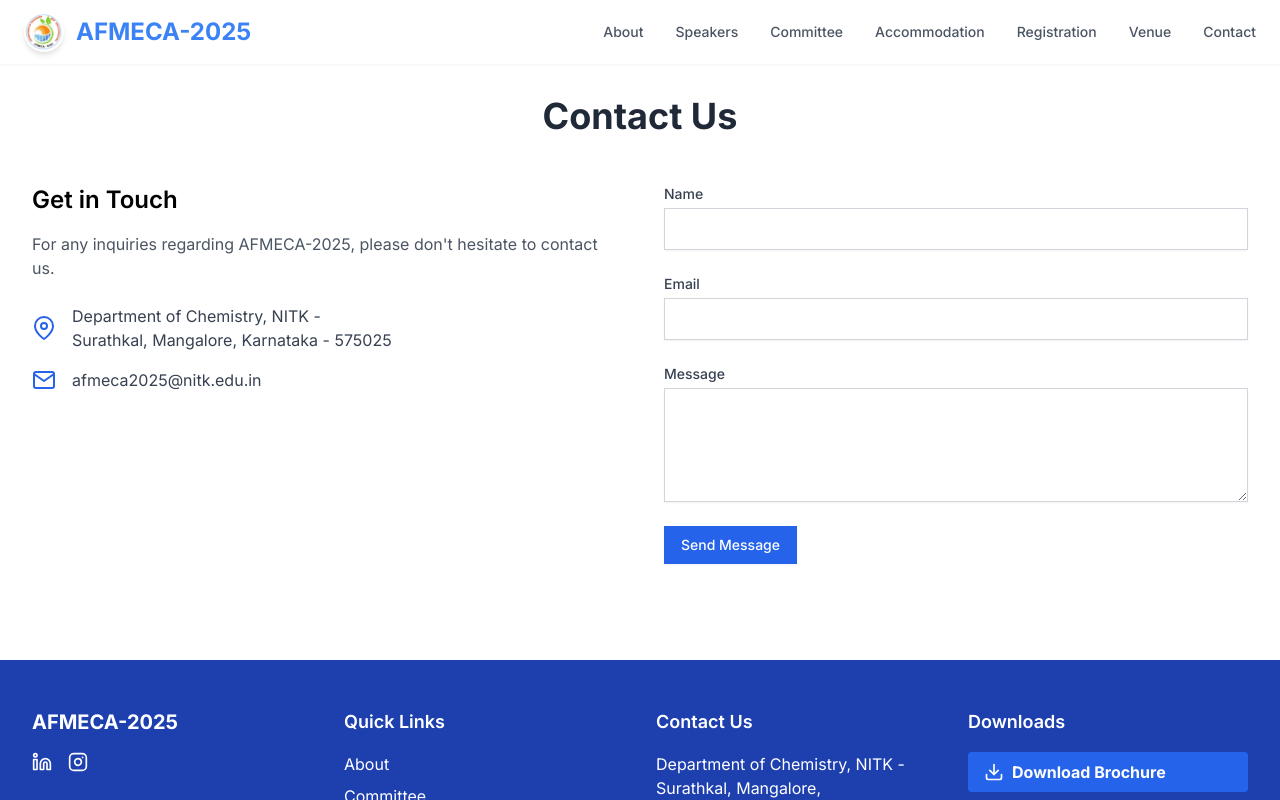
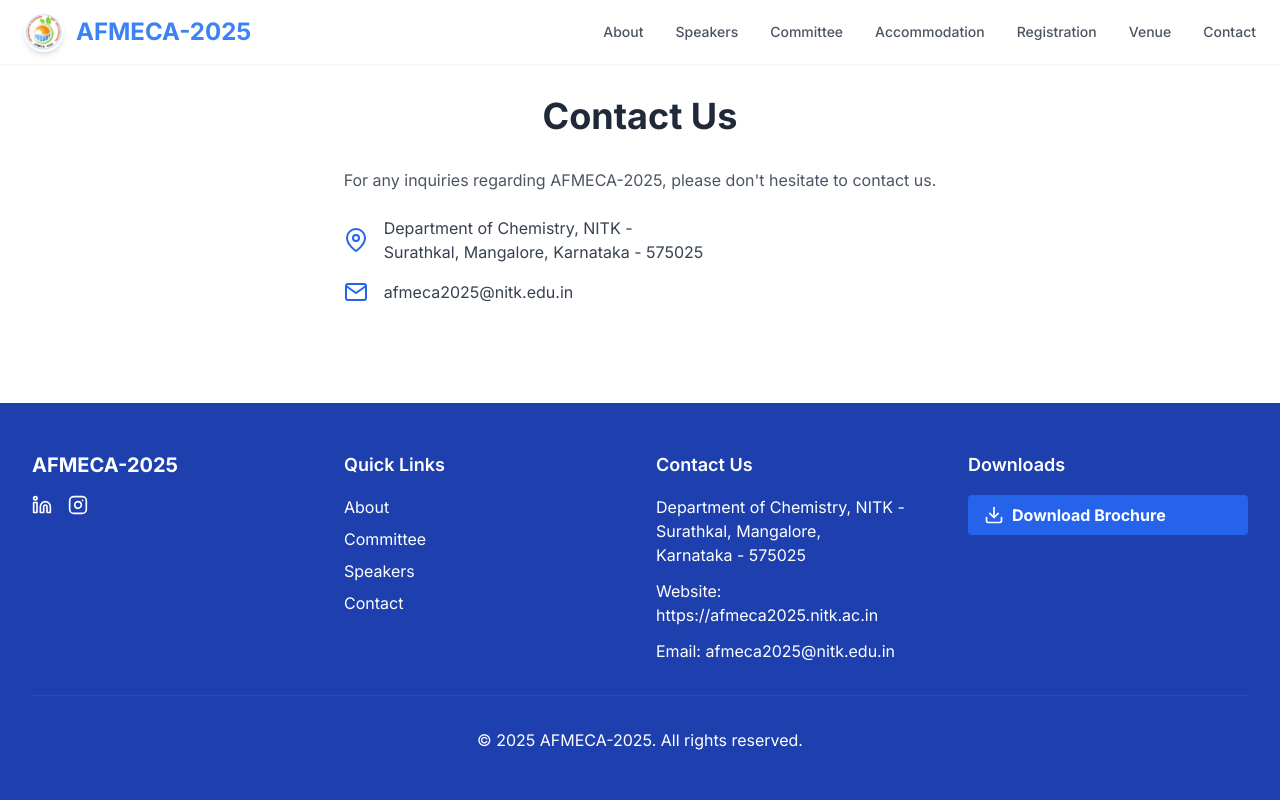
Before and after one commit to davepandit/National-Symposium-Chem-Dept, a React (Create React App) app: page /contact in a window 1280 px wide. Built offline with nearby package versions, Linux system fonts and the light colour scheme; the HTML template or start-up script is replaced by a standard one.

Commit message:
Removed the contact form

```diff
--- a/src/components/Contact.js
+++ b/src/components/Contact.js
@@ -6,17 +6,17 @@
   return (
     <section className="py-24 bg-white" id="contact">
       <div className="max-w-7xl mx-auto px-4 sm:px-6 lg:px-8">
-        <h2 className="text-4xl font-bold text-center text-gray-800 mb-12">
+        <h2 className="text-4xl font-bold text-center text-gray-800 mb-8">
           Contact Us
         </h2>
-        <div className="grid grid-cols-1 md:grid-cols-2 gap-12">
+        <div className="flex justify-center items-center">
           <motion.div
             initial={{ opacity: 0, x: -50 }}
             animate={{ opacity: 1, x: 0 }}
             transition={{ duration: 0.5 }}
           >
-            <h3 className="text-2xl font-semibold mb-4">Get in Touch</h3>
-            <p className="text-gray-600 mb-6">
+            {/* <h3 className="text-2xl font-semibold mb-4 text-center">Get in Touch</h3> */}
+            <p className="text-gray-600 mb-6 text-center">
               For any inquiries regarding AFMECA-2025, please don't hesitate to
               contact us.
             </p>
@@ -30,13 +30,13 @@
                 </p>
               </div>
 
-              <div className="flex items-center">
+              <div className="flex items-center text-justify">
                 <Mail className="w-6 h-6 text-blue-600 mr-4" />
                 <p className="text-gray-700">afmeca2025@nitk.edu.in</p>
               </div>
             </div>
           </motion.div>
-          <motion.div
+          {/* <motion.div
             initial={{ opacity: 0, x: 50 }}
             animate={{ opacity: 1, x: 0 }}
             transition={{ duration: 0.5 }}
@@ -93,7 +93,7 @@
                 </button>
               </div>
             </form>
-          </motion.div>
+          </motion.div> */}
         </div>
       </div>
     </section>
--- a/src/components/UpdatedHero.jsx
+++ b/src/components/UpdatedHero.jsx
@@ -95,7 +95,7 @@
             <h2 className="text-xl font-semibold text-blue-300">
               Organized By
             </h2>
-            <div className="flex gap-12 justify-center items-center">
+            <div className="flex gap-12">
               <motion.div
                 whileHover={{ scale: 1.05 }}
                 className="flex flex-col items-center"
@@ -108,7 +108,7 @@
                   />
                 </div>
                 <span className="text-sm text-white max-w-[150px] text-center">
-                  NITK, Surathkal
+                  Department of Chemistry, NITK, Surathkal
                 </span>
               </motion.div>
               <motion.div
```
